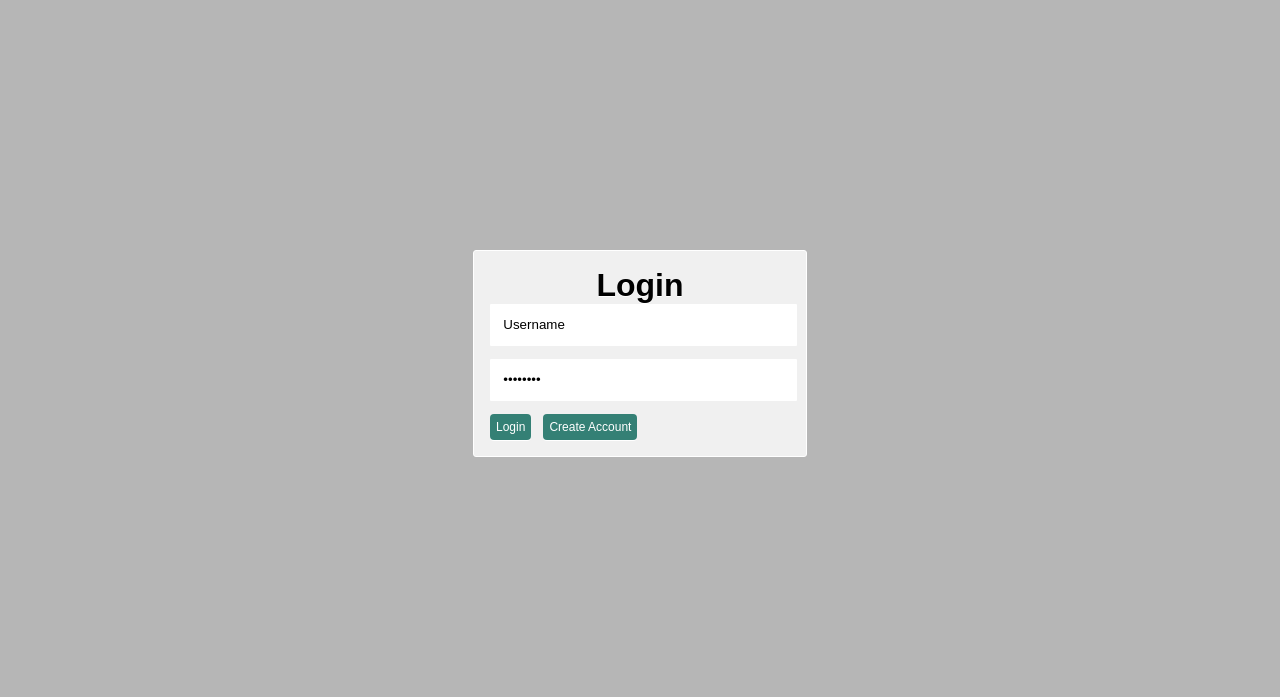
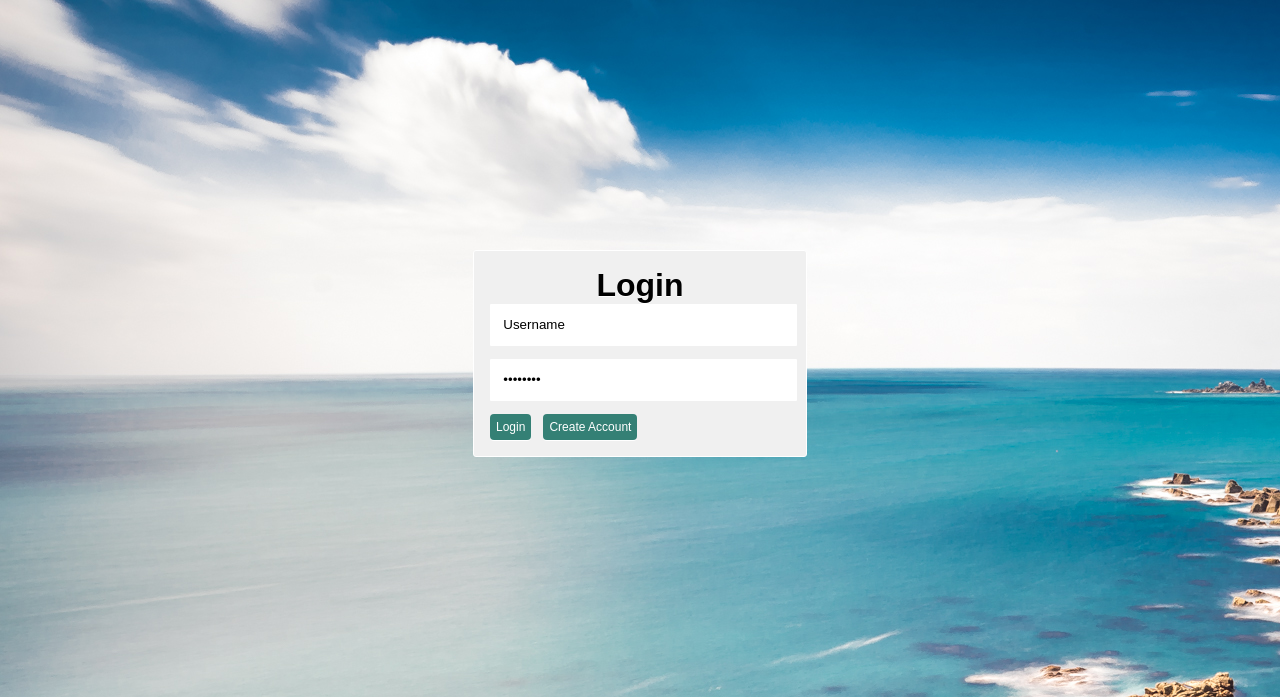
Before and after one commit to ecalik/hours, a CodeIgniter app: page /hours/index.php/login/index in a window 1280 px wide. Shown: the top 697 px of the page. Run offline with CodeIgniter, Linux system fonts and the light colour scheme.

Commit message:
added images folder, added background for login

```diff
--- a/application/views/login_form.php
+++ b/application/views/login_form.php
@@ -1,3 +1,4 @@
+<body id="loginbody">
 <div id="login_form">
 	<h1>Login</h1>
 	<?php
@@ -8,3 +9,4 @@
 	    echo anchor('login/signup', 'Create Account');
 	?>
 </div>
+</body>
--- a/css/style.css
+++ b/css/style.css
@@ -6,6 +6,14 @@
 body{
 	background: #b6b6b6;
 	font-family:arial;
+
+	}
+
+#loginbody{
+	background: #b6b6b6;
+	font-family:arial;
+	background: url(../images/bg2.jpg) no-repeat;
+
 	}
 
 h1,h2,h3,h4,h5 {
```
Also changed, not shown: application/views/onther.php (deleted, +0 -10 lines), images/bg2.jpg (added).
